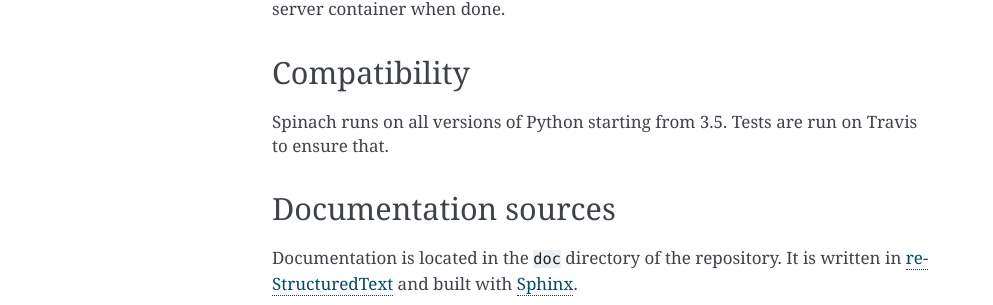
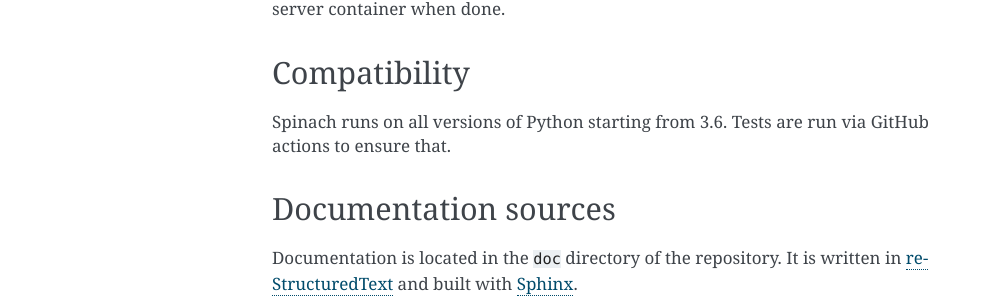
Before and after one commit to NicolasLM/spinach, a Sphinx documentation site: the page built from doc/hacking/contributing.rst, in a window 1280 px wide. Shown: the part 1151-1456 px from the top of the page, without its empty margins (148-1141 px from the left). Built offline with Sphinx 7.4.7, drawn with Linux system fonts in a browser that asks for light colours; the version number could not be read and is left out.

Commit message:
Drop support for Python 3.5
Python 3.5 is end of life.

```diff
--- a/doc/hacking/contributing.rst
+++ b/doc/hacking/contributing.rst
@@ -53,8 +53,8 @@ tearing down the Redis server container when done.
 Compatibility
 -------------
 
-Spinach runs on all versions of Python starting from 3.5. Tests are run on
-Travis to ensure that.
+Spinach runs on all versions of Python starting from 3.6. Tests are run via
+GitHub actions to ensure that.
 
 Documentation sources
 ---------------------
--- a/doc/user/install.rst
+++ b/doc/user/install.rst
@@ -7,7 +7,7 @@ Prerequisites
 -------------
 
 Spinach is written in Python 3, prior to use it you must make sure you have a
-Python 3.5+ interpreter on your system.
+Python 3.6+ interpreter on your system.
 
 Pip
 ---
--- a/setup.py
+++ b/setup.py
@@ -34,7 +34,6 @@ setup(
         'Natural Language :: English',
         'Programming Language :: Python :: 3',
         'Programming Language :: Python :: 3 :: Only',
-        'Programming Language :: Python :: 3.5',
         'Programming Language :: Python :: 3.6',
         'Programming Language :: Python :: 3.7',
         'Programming Language :: Python :: 3.8',
```
Also changed, not shown: 2 other files.
